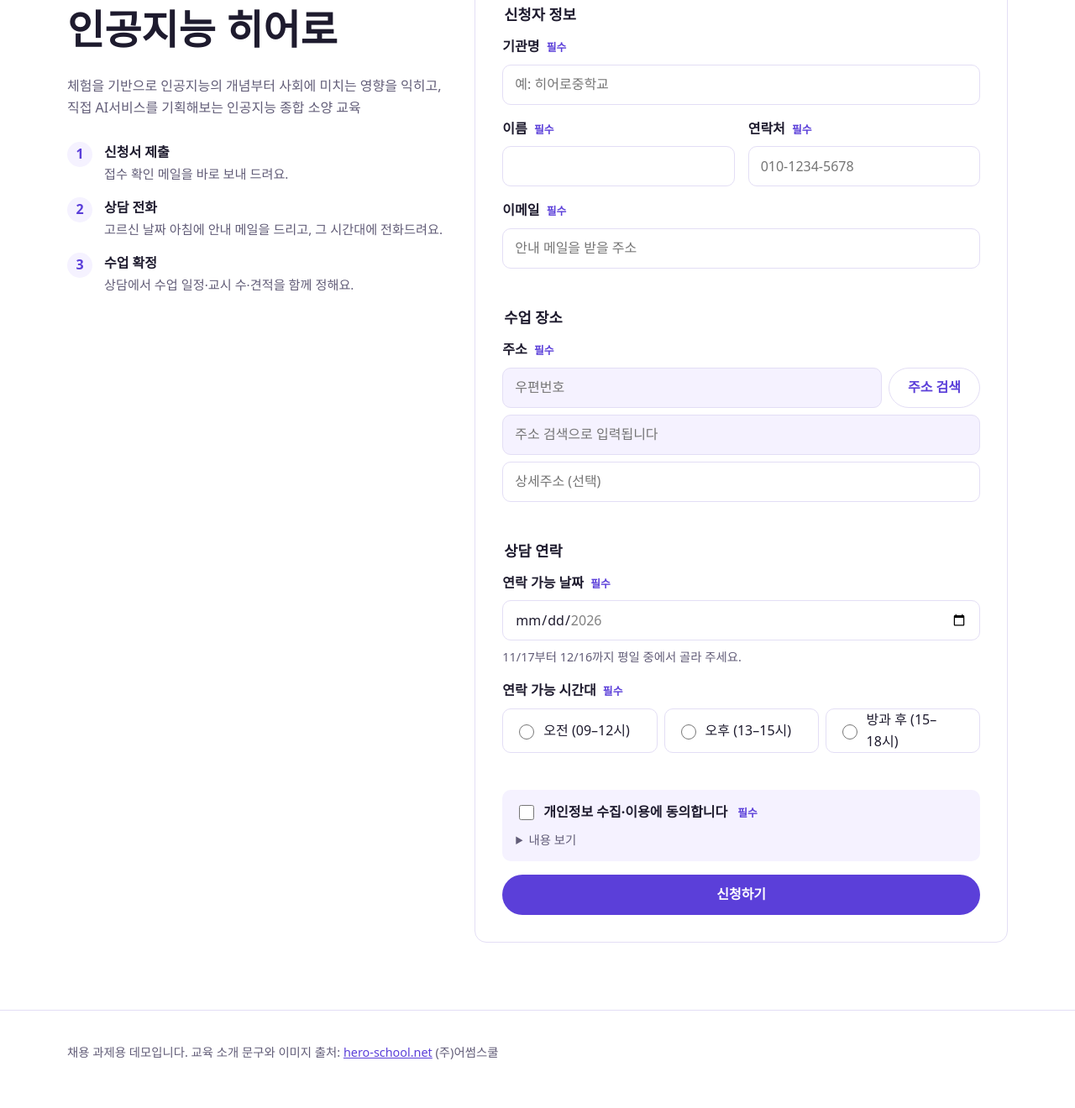
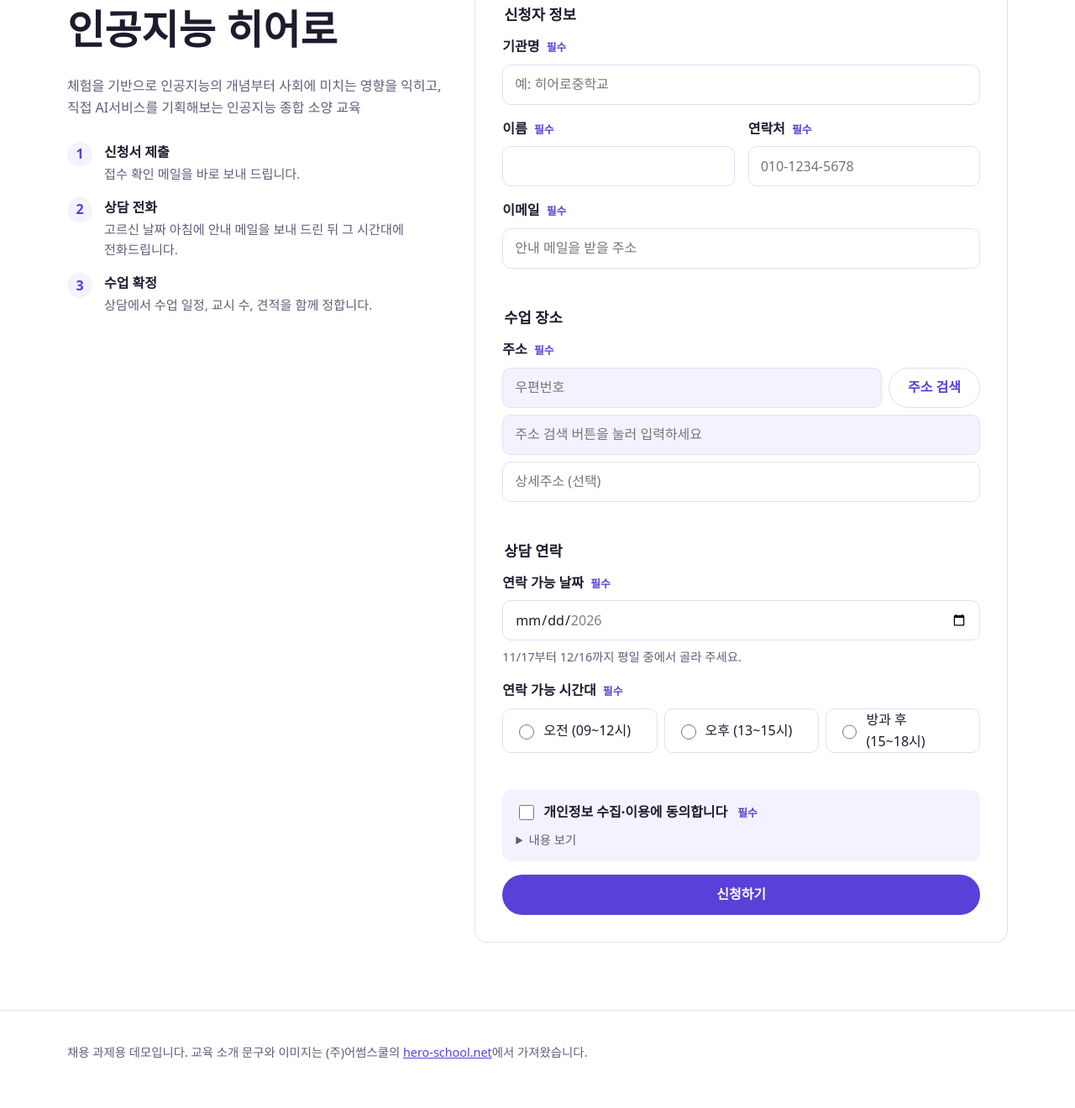
Before and after one commit to djm030/awesome-school, a Django app: page /courses/ai-hero/apply/ in a window 1280 px wide. Shown: the part 175-1495 px from the top of the page at 84% size. Run offline with Django 5.2, Linux system fonts and the light colour scheme; data comes from the database, SQL or seed files in the repository; some libraries are stand-ins or nearby versions; some web fonts are replaced.

Commit message:
fix: 화면·메일 문구를 합쇼체로 통일하고 시간대 표기를 물결표로
신청 페이지 안내 단계와 완료 메시지에 해요체와 합쇼체가 섞여 있었다.
시간대 선택지는 en dash 대신 한국어 관례인 물결표(09~12시)로 쓴다.
0002 마이그레이션은 선택지 라벨만 바꾸며 DB 스키마는 그대로다.

```diff
--- a/education/models.py
+++ b/education/models.py
@@ -56,9 +56,9 @@ class Application(models.Model):
         CANCELLED = "cancelled", "취소"
 
     class TimeSlot(models.TextChoices):
-        MORNING = "morning", "오전 (09–12시)"
-        AFTERNOON = "afternoon", "오후 (13–15시)"
-        AFTER_SCHOOL = "after_school", "방과 후 (15–18시)"
+        MORNING = "morning", "오전 (09~12시)"
+        AFTERNOON = "afternoon", "오후 (13~15시)"
+        AFTER_SCHOOL = "after_school", "방과 후 (15~18시)"
 
     ACTIVE_STATUSES = (Status.RECEIVED, Status.REVIEWING)
 
--- a/templates/base.html
+++ b/templates/base.html
@@ -17,7 +17,7 @@
   <main>{% block content %}{% endblock %}</main>
   <footer class="site-footer">
     <div class="container">
-      <p>채용 과제용 데모입니다. 교육 소개 문구와 이미지 출처: <a href="https://hero-school.net" rel="noopener">hero-school.net</a> (주)어썸스쿨</p>
+      <p>채용 과제용 데모입니다. 교육 소개 문구와 이미지는 (주)어썸스쿨의 <a href="https://hero-school.net" rel="noopener">hero-school.net</a>에서 가져왔습니다.</p>
     </div>
   </footer>
   {% block scripts %}{% endblock %}
--- a/templates/education/apply.html
+++ b/templates/education/apply.html
@@ -11,9 +11,9 @@
       <h1>{{ course.name }}</h1>
       <p class="muted">{{ course.summary }}</p>
       <ol class="steps">
-        <li><strong>신청서 제출</strong><span>접수 확인 메일을 바로 보내 드려요.</span></li>
-        <li><strong>상담 전화</strong><span>고르신 날짜 아침에 안내 메일을 드리고, 그 시간대에 전화드려요.</span></li>
-        <li><strong>수업 확정</strong><span>상담에서 수업 일정·교시 수·견적을 함께 정해요.</span></li>
+        <li><strong>신청서 제출</strong><span>접수 확인 메일을 바로 보내 드립니다.</span></li>
+        <li><strong>상담 전화</strong><span>고르신 날짜 아침에 안내 메일을 보내 드린 뒤 그 시간대에 전화드립니다.</span></li>
+        <li><strong>수업 확정</strong><span>상담에서 수업 일정, 교시 수, 견적을 함께 정합니다.</span></li>
       </ol>
     </aside>
 
@@ -54,7 +54,7 @@
               <input id="postcode" name="postcode" required readonly placeholder="우편번호" aria-label="우편번호">
               <button type="button" class="btn btn-ghost" id="postcode-search">주소 검색</button>
             </div>
-            <input id="address" name="address" required readonly placeholder="주소 검색으로 입력됩니다" aria-label="기본주소">
+            <input id="address" name="address" required readonly placeholder="주소 검색 버튼을 눌러 입력하세요" aria-label="기본주소">
             <input id="address_detail" name="address_detail" maxlength="200" placeholder="상세주소 (선택)" aria-label="상세주소">
             <p class="error" data-error-for="postcode"></p>
             <p class="error" data-error-for="address"></p>
@@ -99,7 +99,7 @@
         <h2>신청이 접수되었습니다</h2>
         <p><strong data-done="organization"></strong> <span data-done="name"></span> 선생님, 신청해 주셔서 감사합니다.</p>
         <p><strong data-done="contact_date"></strong> <span data-done="contact_slot"></span>에 상담 전화를 드리겠습니다.<br>
-          접수 확인 메일을 <span data-done="email"></span>(으)로 곧 보내 드려요.</p>
+          접수 확인 메일을 <span data-done="email"></span>(으)로 곧 보내 드립니다.</p>
         <a class="btn btn-ghost" href="{% url 'course-detail' course.slug %}">교육 소개로 돌아가기</a>
       </div>
     </div>
--- a/templates/education/course_detail.html
+++ b/templates/education/course_detail.html
@@ -53,7 +53,7 @@
 
 <section class="section">
   <div class="container">
-    <h2>이런 학생들에게 추천해요</h2>
+    <h2>이런 학생에게 추천합니다</h2>
     <ul class="checklist">
       {% for target in course.targets %}<li>{{ target }}</li>{% endfor %}
     </ul>
--- a/templates/mail/confirmation.txt
+++ b/templates/mail/confirmation.txt
@@ -7,7 +7,7 @@
 - 연락처: {{ application.phone }}
 - 수업 장소: {{ application.address }} {{ application.address_detail }}
 
-위 날짜·시간대에 담당자가 상담 전화를 드리고, 수업 일정과 교시 수, 견적을 함께 정하겠습니다.
+위 날짜와 시간대에 담당자가 상담 전화를 드려 수업 일정과 교시 수, 견적을 함께 정하겠습니다.
 연락 당일 아침에 안내 메일을 한 번 더 보내 드립니다.
 
 일정이 바뀌거나 신청을 취소하시려면 이 메일에 회신해 주세요.
```
Also changed, not shown: education/migrations/0002_time_slot_labels.py (added).
